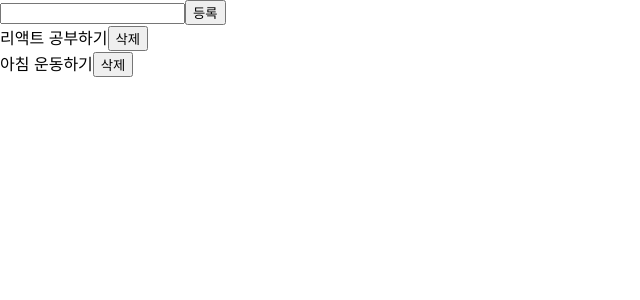
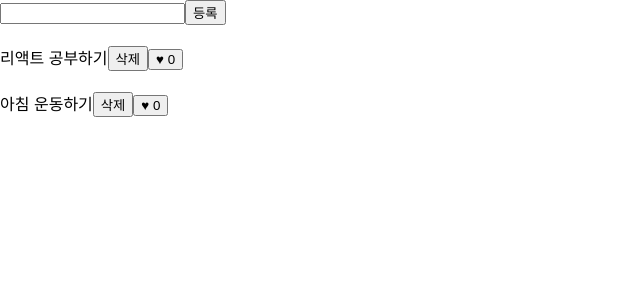
Before and after one commit to yui62yui/react_practice, a React (Create React App) app: page / in a window 1280 px wide. Shown: the top 300 px of the page, without its empty margins (0-640 px from the left). Built offline with nearby package versions, Linux system fonts and the light colour scheme.

Commit message:
1번 문제 해결 답안

```diff
--- a/src/App.js
+++ b/src/App.js
@@ -4,11 +4,11 @@ import { nanoid } from "nanoid";
 
 function App() {
   const [todoList, setTodoList] = useState([
-    {id: nanoid(), content: "리액트 공부하기"},
-    {id: nanoid(), content: "아침 운동하기"},
+    {id: nanoid(), content: "리액트 공부하기", liked: 0 },
+    {id: nanoid(), content: "아침 운동하기", liked: 0},
   ]);
 
-  const [newTodo, setNewTodo] = useState("")
+  const [newTodo, setNewTodo] = useState("");
 
   return (
     <>
@@ -19,16 +19,14 @@ function App() {
         }}
       />
       <button onClick={()=>{
-        const newList = [...todoList, {id: nanoid(), content: newTodo}]
+        const newList = [...todoList, {id: nanoid(), content: newTodo, liked: 0}]
         setTodoList(newList)
         setNewTodo("")
       }}>등록</button>
 
-      {/* nanoid 적용한 걸로 다시 고치기 */}
-
       {todoList.map((todo)=>{
         return (
-          <>
+          <div key={todo.id}>
             <br/>
             <span>{todo.content}</span>
             <button onClick={()=>{
@@ -39,10 +37,32 @@ function App() {
             }}>
               삭제
             </button>
-          </>
+            <button onClick={() => {
+              // const newLiked = todo.liked + 1;
+              // // setTodoList([...todoList])
+              // // 1. setTodoList(todoList)는 안 되는데 왜지요?... 이때는 굳이 안 풀어써도 todoList가 바껴서 적용돼야 되지 않나요?...
+              // setTodoList({...todoList, like: newLiked})
+
+              // 1. todo 중 todo id와 같은 배열만 꺼낸다
+              // 2. todo.liked를 +1 늘려 준다
+              // 3. settodolist를 할때 todolist의 배열을 풀고, liked(key)를 수정해 준다.
+
+              const newArr = todoList.map((item)=>{
+                if (item.id === todo.id) {
+                  return {
+                    ...item,
+                    liked: item.liked +1
+                  }
+                }
+                return item;
+              });
+              setTodoList(newArr)
+            }}>
+                ♥ {todo.liked}
+            </button>
+          </div>
         )
       })}
-
     </>
  )
 }
```
